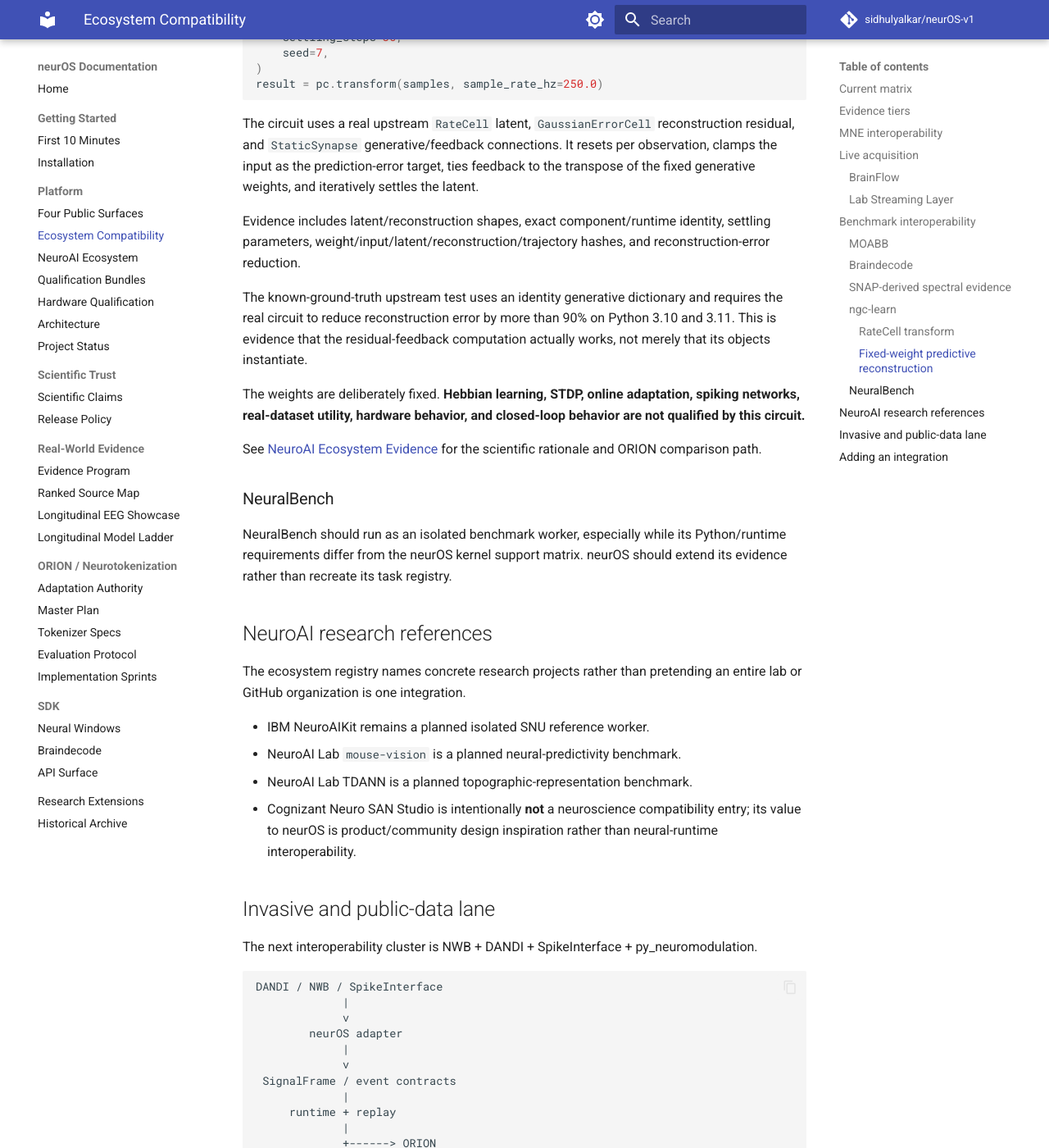
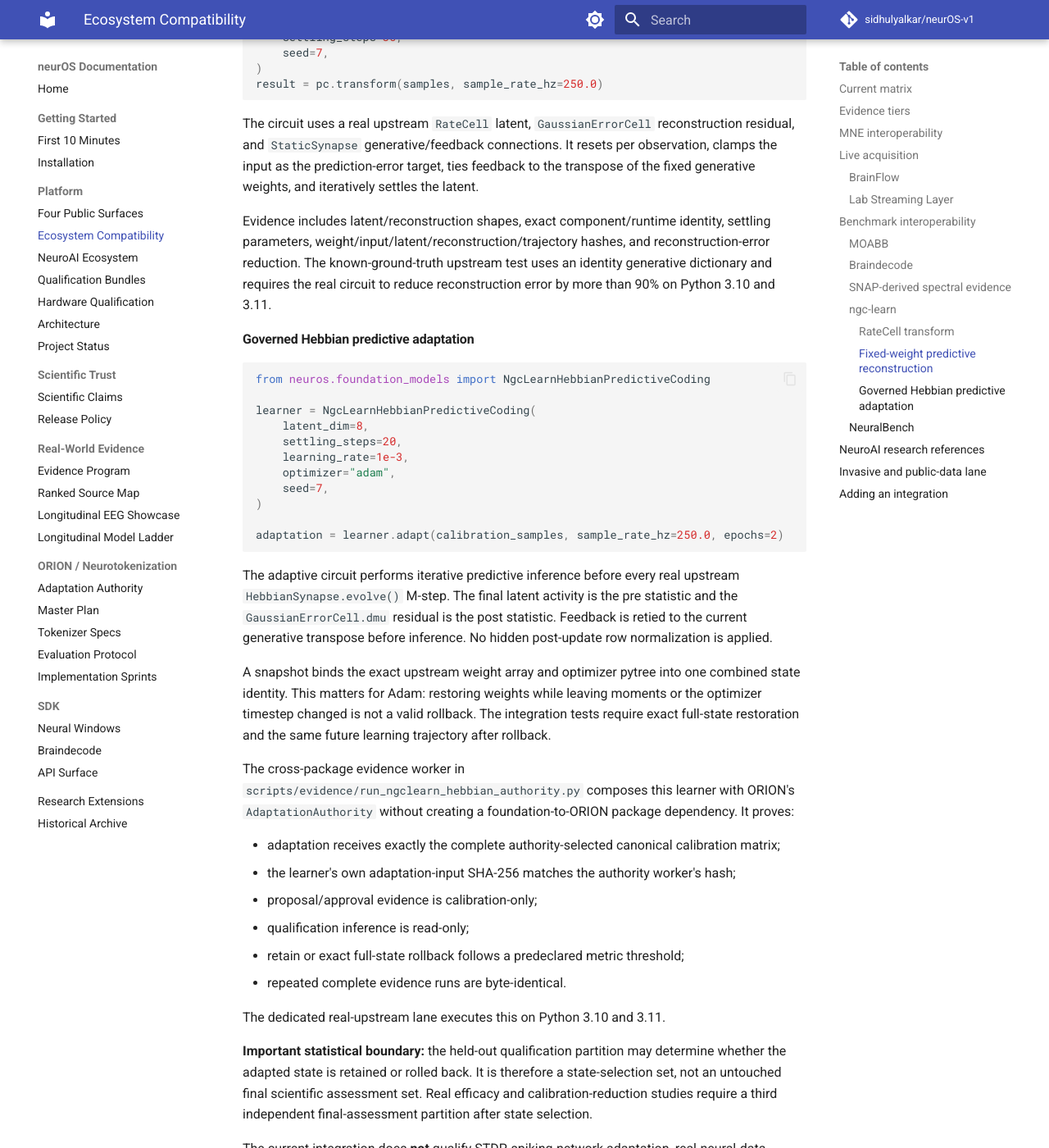
Before and after one commit to sidhulyalkar/neurOS-v1, an MkDocs documentation site: the page built from docs/COMPATIBILITY.md, in a window 1280 px wide and 1400 px high, scrolled down 5652 px. Shown: the whole window at 82% size. Built offline with MkDocs 1.6.1 and Material for MkDocs 9.7.7, drawn with Linux system fonts in a browser that asks for light colours; comment, search, counter and statistics services are not loaded; some of the changed text lies outside the part shown.

Commit message:
docs: promote governed ngc-learn adaptation compatibility

````diff
--- a/docs/COMPATIBILITY.md
+++ b/docs/COMPATIBILITY.md
@@ -26,7 +26,7 @@ The registry lives in `neuros.compatibility` and is covered by contract tests. D
 | MOABB | experimental | dataset adapter, longitudinal split authority, model ladder | real dataset | benchmark surface is still evolving; result claims remain protocol-specific |
 | Braindecode | experimental | neural-window model adapter, upstream training bridge, decoder bridge | integration | qualified 1.7 whitelist only; stable mech-int, hardware, and closed-loop claims remain separate |
 | SNAP spectral alignment | experimental | positive-rank spectrum, task power, residual target power | software contract + upstream conformance | no published-experiment reproduction or biological-alignment claim |
-| ngc-learn | experimental | RateCell transform, fixed-weight predictive reconstruction, iterative residual feedback, upstream/JAX identity | integration | real ngc-learn 3.2.x inference dynamics only; Hebbian/STDP learning, spiking, real-data, hardware, and closed-loop claims remain unqualified |
+| ngc-learn | experimental | RateCell, fixed predictive reconstruction, governed Hebbian predictive adaptation, exact learning-state rollback | integration | deterministic upstream integration only; real-data efficacy, calibration reduction, STDP/spiking, online adaptation, hardware, and closed loop remain unqualified |
 | OpenBCI | indirect | reachable through BrainFlow | none | no named OpenBCI configuration is hardware-qualified |
 | Meta NeuralBench | planned | isolated benchmark worker, evidence extension | none | upstream runtime requirements must stay outside the kernel |
 | IBM NeuroAIKit | planned | isolated SNU reference worker | none | legacy TensorFlow-era environment is intentionally isolated |
@@ -162,11 +162,42 @@ result = pc.transform(samples, sample_rate_hz=250.0)
 
 The circuit uses a real upstream `RateCell` latent, `GaussianErrorCell` reconstruction residual, and `StaticSynapse` generative/feedback connections. It resets per observation, clamps the input as the prediction-error target, ties feedback to the transpose of the fixed generative weights, and iteratively settles the latent.
 
-Evidence includes latent/reconstruction shapes, exact component/runtime identity, settling parameters, weight/input/latent/reconstruction/trajectory hashes, and reconstruction-error reduction.
+Evidence includes latent/reconstruction shapes, exact component/runtime identity, settling parameters, weight/input/latent/reconstruction/trajectory hashes, and reconstruction-error reduction. The known-ground-truth upstream test uses an identity generative dictionary and requires the real circuit to reduce reconstruction error by more than 90% on Python 3.10 and 3.11.
 
-The known-ground-truth upstream test uses an identity generative dictionary and requires the real circuit to reduce reconstruction error by more than 90% on Python 3.10 and 3.11. This is evidence that the residual-feedback computation actually works, not merely that its objects instantiate.
+#### Governed Hebbian predictive adaptation
 
-The weights are deliberately fixed. **Hebbian learning, STDP, online adaptation, spiking networks, real-dataset utility, hardware behavior, and closed-loop behavior are not qualified by this circuit.**
+```python
+from neuros.foundation_models import NgcLearnHebbianPredictiveCoding
+
+learner = NgcLearnHebbianPredictiveCoding(
+    latent_dim=8,
+    settling_steps=20,
+    learning_rate=1e-3,
+    optimizer="adam",
+    seed=7,
+)
+
+adaptation = learner.adapt(calibration_samples, sample_rate_hz=250.0, epochs=2)
+```
+
+The adaptive circuit performs iterative predictive inference before every real upstream `HebbianSynapse.evolve()` M-step. The final latent activity is the pre statistic and the `GaussianErrorCell.dmu` residual is the post statistic. Feedback is retied to the current generative transpose before inference. No hidden post-update row normalization is applied.
+
+A snapshot binds the exact upstream weight array and optimizer pytree into one combined state identity. This matters for Adam: restoring weights while leaving moments or the optimizer timestep changed is not a valid rollback. The integration tests require exact full-state restoration and the same future learning trajectory after rollback.
+
+The cross-package evidence worker in `scripts/evidence/run_ngclearn_hebbian_authority.py` composes this learner with ORION's `AdaptationAuthority` without creating a foundation-to-ORION package dependency. It proves:
+
+- adaptation receives exactly the complete authority-selected canonical calibration matrix;
+- the learner's own adaptation-input SHA-256 matches the authority worker's hash;
+- proposal/approval evidence is calibration-only;
+- qualification inference is read-only;
+- retain or exact full-state rollback follows a predeclared metric threshold;
+- repeated complete evidence runs are byte-identical.
+
+The dedicated real-upstream lane executes this on Python 3.10 and 3.11.
+
+**Important statistical boundary:** the held-out qualification partition may determine whether the adapted state is retained or rolled back. It is therefore a state-selection set, not an untouched final scientific assessment set. Real efficacy and calibration-reduction studies require a third independent final-assessment partition after state selection.
+
+The current integration does **not** qualify STDP, spiking-network adaptation, real-neural-data efficacy, calibration reduction, cross-subject/device transfer superiority, online adaptation, hardware behavior, closed-loop behavior, or clinical use.
 
 See [NeuroAI Ecosystem Evidence](NEUROAI_ECOSYSTEM.md) for the scientific rationale and ORION comparison path.
 
````
Also changed, not shown: other parts of docs/COMPATIBILITY.md (+1 -1 lines).
